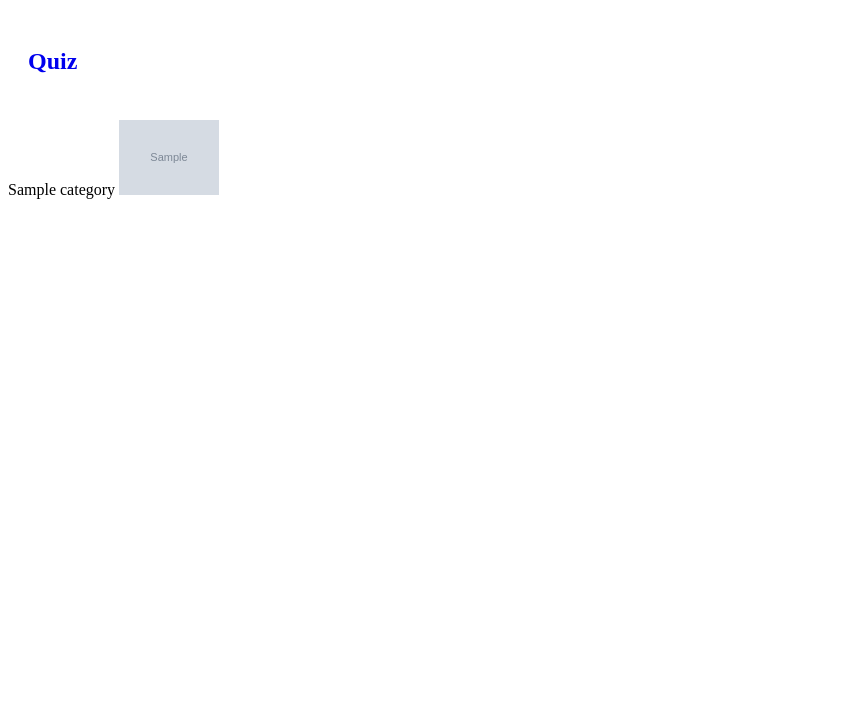
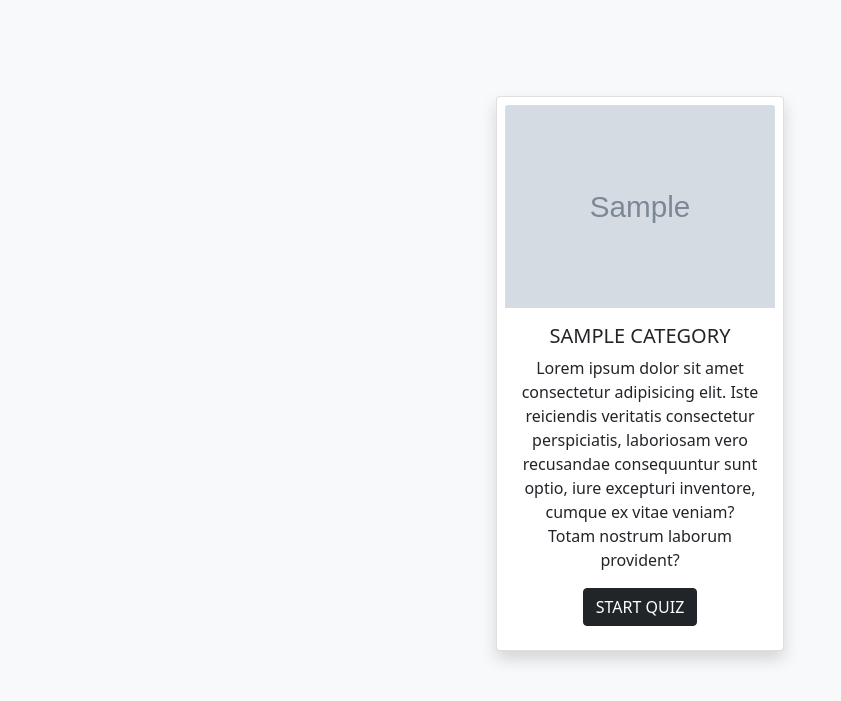
Before and after one commit to jaugustyn/quizapp, a Django app: page / in a window 1280 px wide. Shown: the top 701 px of the page, without its empty margins (0-841 px from the left). Run offline with Django 3.2, Linux system fonts and the light colour scheme; tables that the repository leaves empty hold one stand-in row (values such as "Sample post"); grey boxes marked "Sample" are stand-in pictures.

Commit message:
Create simple frontend

```diff
--- a/quiz/templates/quiz/base.html
+++ b/quiz/templates/quiz/base.html
@@ -4,29 +4,28 @@
     <head>
         <meta charset="utf-8">
         <meta name="viewport" content="width=device-width, initial-scale=1">
+        <link href="https://cdn.jsdelivr.net/npm/bootstrap@5.1.1/dist/css/bootstrap.min.css" rel="stylesheet" integrity="sha384-F3w7mX95PdgyTmZZMECAngseQB83DfGTowi0iMjiWaeVhAn4FJkqJByhZMI3AhiU" crossorigin="anonymous">
         <title>Quiz</title>
-    <body>
-        <header class="page-header">
-            <div class="container" style="margin-bottom:5px">
-                <h2 style="display: inline-block; padding:20px"><a style="text-decoration:none" href="/">Quiz</a></h2>
-            </div>
-        </header>
-        <main class="container">
-            <div class="row">
-                <div class="col">
+    <body class="bg-light">
+        <main class="container mt-5">
+            <div class="row justify-content-center">
+
                     {% for category in categories %}
-                        {{ category.name }}
-                        <a href="{{ category.name }}">
-                            <img src="{{ category.image }}" style="width:100px;"/>
-                        </a>
+                    <div class="card m-5 shadow p-2" style="width: 18rem;">
+                        <img src="{{ category.image }}" class="card-img-top" alt="...">
+                        <div class="card-body text-center">
+                          <h5 class="card-title">{{ category.name.upper }}</h5>
+                          <p class="card-text">Lorem ipsum dolor sit amet consectetur adipisicing elit. Iste reiciendis veritatis consectetur perspiciatis, laboriosam vero recusandae consequuntur sunt optio, iure excepturi inventore, cumque ex vitae veniam? Totam nostrum laborum provident?</p>
+                          <a href="{{ category.name }}" class="btn btn-dark">START QUIZ</a>
+                        </div>
+                      </div>
 
                     {% endfor %}
-
                     {% block content %}
 
                     {% endblock %}
-                </div>
             </div>
+
         </main>
     </body>
 </html>
```
Also changed, not shown: quiz/templates/quiz/base.css (added, +57 -0 lines), quiz/templates/quiz/question_list.html (+21 -10 lines).
